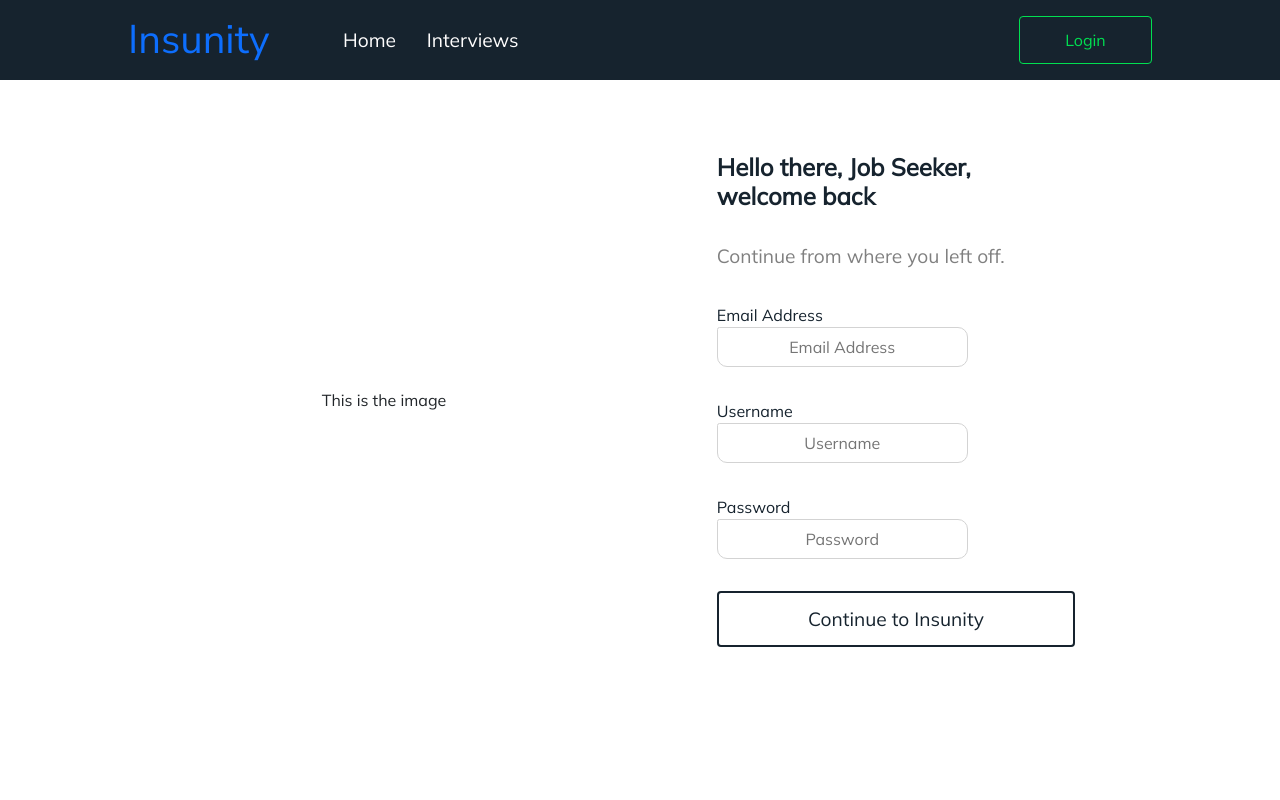
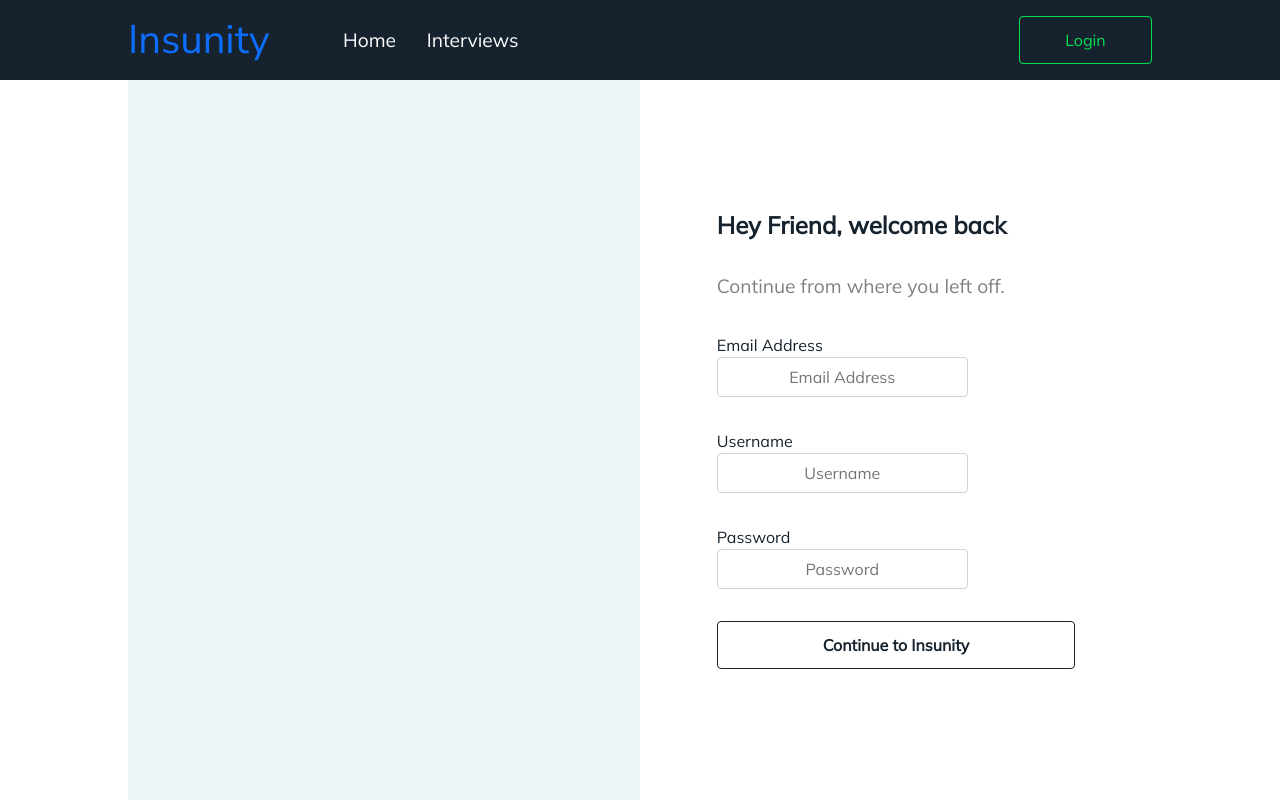
Before and after one commit to MokuaEnock/mboka, a React (Vite) app: page /auth/login in a window 1280 px wide. Built offline with nearby package versions, Linux system fonts and the light colour scheme; a small style sheet from the web is missing.

Commit message:
align colors with auth pages

```diff
--- a/src/Components/header/header.jsx
+++ b/src/Components/header/header.jsx
@@ -1,4 +1,4 @@
-import React, { useEffect, useState } from "react";
+import { useEffect, useState } from "react";
 import { Link } from "react-router-dom";
 import "./header.css";
 
--- a/src/Pages/auth/auth.css
+++ b/src/Pages/auth/auth.css
@@ -1,6 +1,6 @@
 .auth > form {
   width: 80%;
-  height: 80vh;
+  height: 90vh;
   display: flex;
   flex-direction: row;
   align-items: center;
@@ -14,6 +14,10 @@
   flex-direction: column;
   align-items: center;
   justify-content: center;
+}
+
+.auth-image {
+  background-color: var(--secondary);
 }
 
 .auth > form > div > * {
@@ -56,7 +60,8 @@
   border: thin solid lightgrey;
   text-align: center;
   font-size: 1rem;
-  border-radius: 2.5px 10px 10px 10px;
+  /* border-radius: 2.5px 10px 10px 10px; */
+  border-radius: 4px;
 }
 
 .auth-form-input > input:focus {
@@ -65,17 +70,19 @@
 
 .auth-form-button {
   width: 70%;
-  border: 2px solid;
-  height: 7vh;
+  border: thin solid;
+  height: 6vh;
   background-color: transparent;
-  font-size: 1.2rem;
+  font-size: 1rem;
   color: var(--primary);
   border-radius: 4px;
+  font-weight: bold;
 }
 
 .auth-form-button:hover {
   background-color: var(--four);
-  color: var(--third);
+  border: thin solid var(--four);
+  color: var(--primary);
 }
 
 #auth-form-errors {
--- a/src/Pages/auth/forgot.jsx
+++ b/src/Pages/auth/forgot.jsx
@@ -4,7 +4,8 @@ export default function ForgotPass() {
   return (
     <main id="forgot" className="auth">
       <form>
-        <div>This is the image</div>
+        <div className="auth-image"></div>
+
         <div>This is the form</div>
       </form>
     </main>
--- a/src/Pages/auth/login.jsx
+++ b/src/Pages/auth/login.jsx
@@ -16,9 +16,9 @@ function Container() {
   return (
     <main id="login" className="auth">
       <form onSubmit={handleSubmit}>
-        <div>This is the image</div>
+        <div className="auth-image"></div>
         <div>
-          <h3>Hello there, Job Seeker, welcome back</h3>
+          <h3>Hey Friend, welcome back</h3>
           <p>Continue from where you left off.</p>
           <label className="auth-form-input">
             <p>Email Address</p>
--- a/src/Pages/auth/poster.jsx
+++ b/src/Pages/auth/poster.jsx
@@ -55,7 +55,7 @@ function Container() {
   return (
     <main id="finder" className="auth">
       <form onSubmit={handleSubmit}>
-        <div>This is the image</div>
+        <div className="auth-image"></div>
         <div>
           <h3>Welcome to your talent Hub</h3>
           <p>Join Insunity to find the right talent.</p>
--- a/src/Pages/auth/signup.jsx
+++ b/src/Pages/auth/signup.jsx
@@ -55,7 +55,7 @@ function Container() {
   return (
     <main id="finder" className="auth">
       <form onSubmit={handleSubmit}>
-        <div>This is the image</div>
+        <div className="auth-image"></div>
         <div>
           <h3>Hello there Friend, welcome to Insunity</h3>
           <p>Sign up today to mass apply to jobs that fit your skills.</p>
--- a/src/Pages/general/landing/landing.jsx
+++ b/src/Pages/general/landing/landing.jsx
@@ -19,8 +19,8 @@ export default function Landing() {
               </p>
 
               <span>
-                <Link to="">Find a job</Link>
-                <Link to="">Post a role</Link>
+                <Link to="/auth/finder">Find a job</Link>
+                <Link to="/auth/poster">Post a role</Link>
               </span>
             </div>
             <div id="landing-1-2"></div>
```
